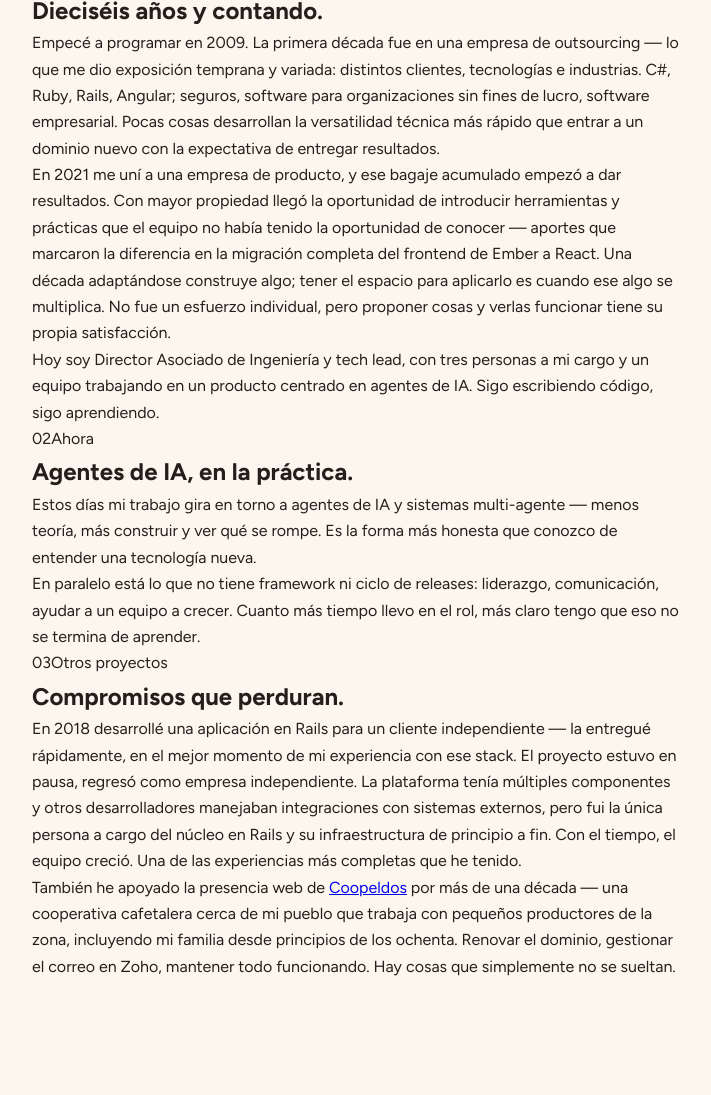
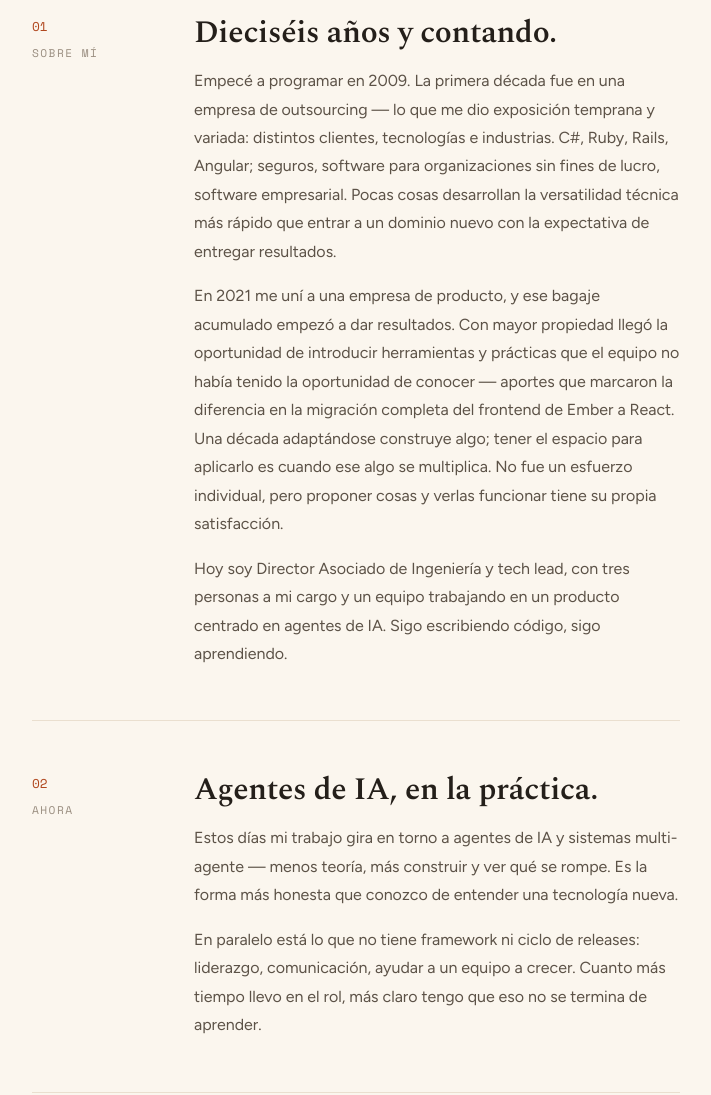
Before and after one commit to robertosequeira/robertosequeira, a plain HTML site: page index.html in a window 1280 px wide. Shown: the part 582-1677 px from the top of the page, without its empty margins (284-995 px from the left). Before the commit the page ends 1641 px from the top, so only its background shows below. Drawn offline with nearby package versions, Linux system fonts and the light colour scheme.

Commit message:
Style numbered editorial sections

```diff
--- a/style.css
+++ b/style.css
@@ -167,3 +167,55 @@ body {
   from { opacity: 0; transform: translateY(14px); }
   to   { opacity: 1; transform: none; }
 }
+
+/* ─── Sections ─── */
+.sections { padding-bottom: 1rem; }
+
+.entry {
+  display: grid;
+  grid-template-columns: 130px 1fr;
+  gap: 2rem;
+  padding: 3.25rem 0;
+}
+.entry + .entry { border-top: 1px solid var(--line); }
+
+.entry-num {
+  font-family: 'Space Mono', monospace;
+  font-size: 0.8rem;
+  color: var(--accent);
+  display: block;
+}
+.entry-label {
+  font-family: 'Space Mono', monospace;
+  font-size: 0.7rem;
+  letter-spacing: 0.13em;
+  text-transform: uppercase;
+  color: var(--muted);
+  display: block;
+  margin-top: 0.4rem;
+}
+
+.entry-title {
+  font-family: 'Spectral', Georgia, serif;
+  font-weight: 600;
+  font-size: clamp(1.5rem, 4vw, 1.95rem);
+  line-height: 1.12;
+  letter-spacing: -0.01em;
+  color: var(--ink);
+  margin-bottom: 1rem;
+}
+
+.entry-body p {
+  font-size: 1rem;
+  line-height: 1.78;
+  color: var(--body);
+}
+.entry-body p + p { margin-top: 1rem; }
+
+.entry-body a {
+  color: var(--ink);
+  text-decoration: none;
+  border-bottom: 1px solid var(--accent);
+  transition: color 0.2s;
+}
+.entry-body a:hover { color: var(--accent); }
```
